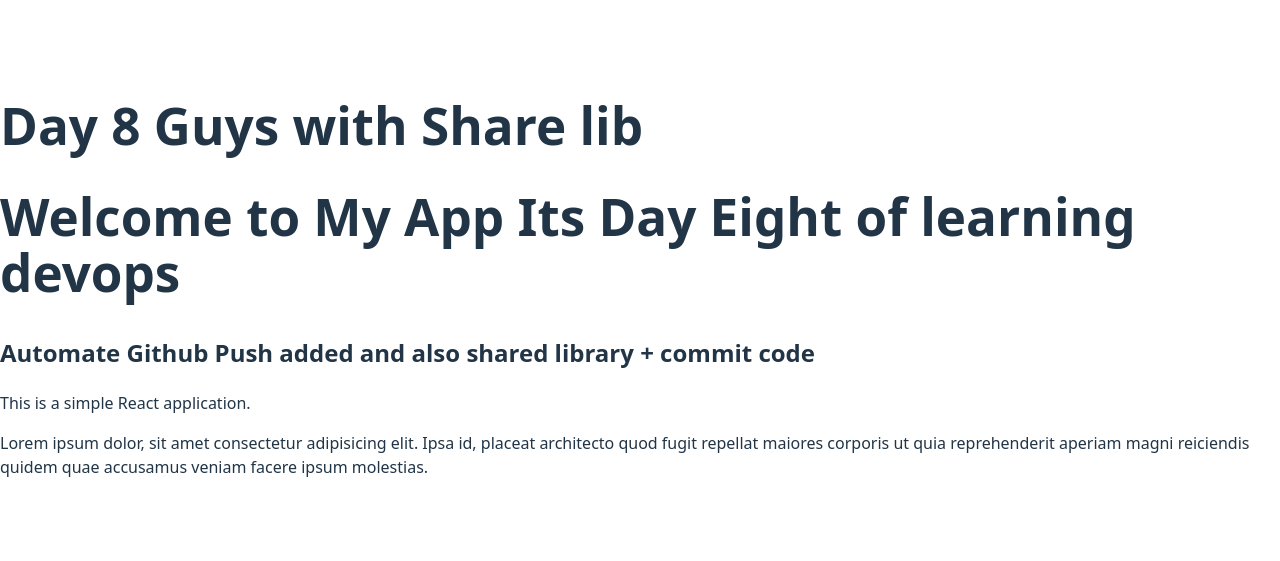
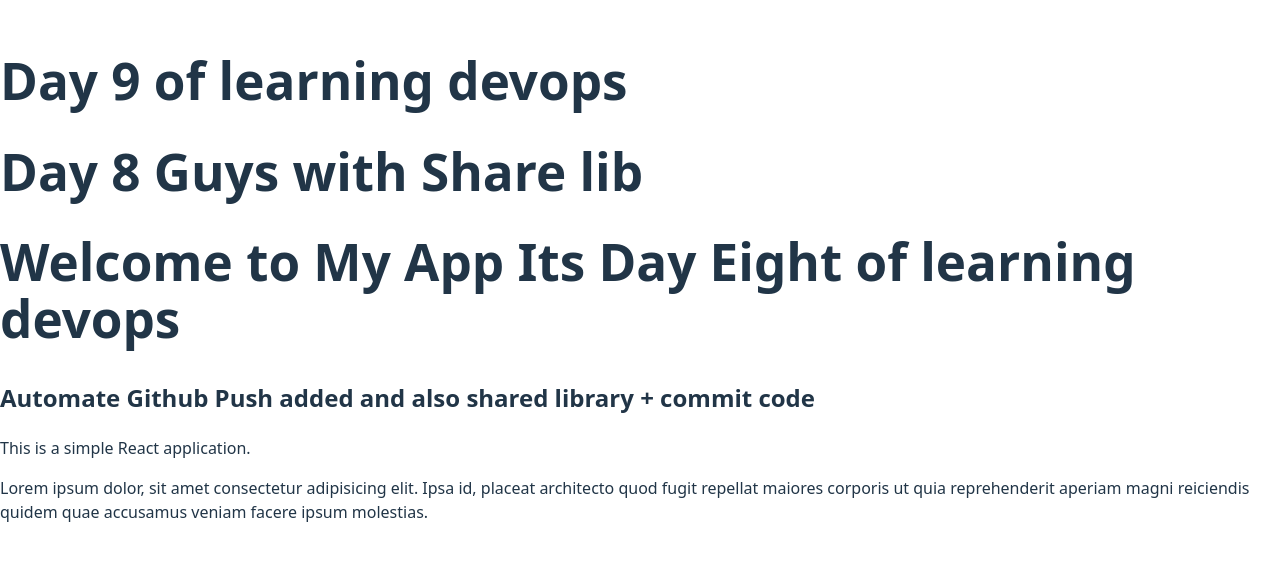
Before and after one commit to talha981/dockerPracticeFive, a React (Vite) app: page / in a window 1280 px wide. Shown: the part 121-682 px from the top of the page. Built offline with nearby package versions, Linux system fonts and the light colour scheme.

Commit message:
day 9 changes

```diff
--- a/src/App.jsx
+++ b/src/App.jsx
@@ -5,6 +5,7 @@ import React from "react";
 export default function App() {
   return (
     <div>
+      <h1>Day 9 of learning devops</h1>
       <h1>Day 8 Guys with Share lib</h1>
       <h1>Welcome to My App Its Day Eight of learning devops </h1>
       <h2>Automate Github Push  added and also shared library + commit code </h2>
```
